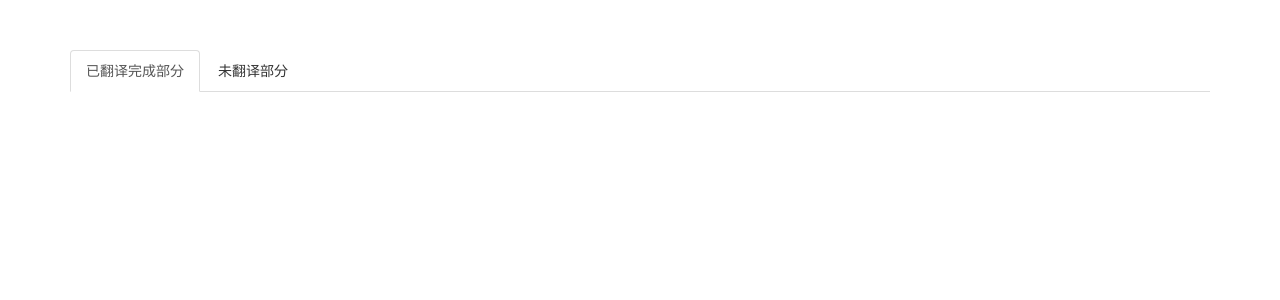
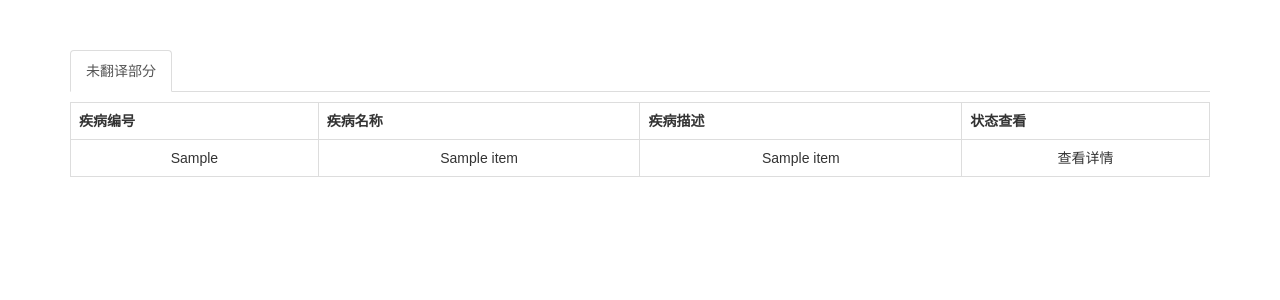
Before and after one commit to JYbioinfo/tran_web, a Flask app: template web/templates/list.html in a window 1280 px wide. Shown: the top 300 px of the page. Run offline with Flask 2, Linux system fonts and the light colour scheme; the template is opened without the code that fills it: most values are stand-ins (such as "Sample title", 1, 10 or a date in 2020); parts of the project's set-up code (start-up, migrations or seed data) failed here and were passed over.

Commit message:
页面添加完数据之后的样式细节的调整

```diff
--- a/web/templates/list.html
+++ b/web/templates/list.html
@@ -13,37 +13,30 @@
 <div class="container">
   <div class="list">
     <ul id="myTab" class="nav nav-tabs">
-      <li class="active"><a href="#home" data-toggle="tab">已翻译完成部分</a></li>
-      <li><a href="#ios" data-toggle="tab">未翻译部分</a></li>
+{#      <li><a href="#home" data-toggle="tab">已翻译完成部分</a></li>#}
+      <li class="active"><a href="#ios" data-toggle="tab">未翻译部分</a></li>
     </ul>
-    <!--<div id="myTabContent" class="tab-content">-->
-      <!--&lt;!&ndash; 已翻译完成部分 start &ndash;&gt;-->
-      <!--<div class="tab-pane fade in active top10" id="home">-->
-        <!--<table class="table table-bordered table-hover">-->
-          <!--<tr>-->
-            <!--<th scope="col">疾病编号</th>-->
-            <!--<th scope="col">疾病名称</th>-->
-            <!--<th scope="col">疾病描述</th>-->
-            <!--<th scope="col">状态查看</th>-->
-          <!--</tr>-->
-          <!--<tr>-->
-            <!--<td>编号1{{task_list[0]["disease_id"]}}</td>-->
-            <!--<td>名称1{{task_list[0]["disease_name"]}}</td>-->
-            <!--<td>描述1{{task_list[0]["disease_name_zn"]}}</td>-->
-            <!--<td><a href="" title="">查看详情</a></td>-->
-          <!--</tr>-->
-          <!--<tr>-->
-            <!--<td>编号2</td>-->
-            <!--<td>名称2</td>-->
-            <!--<td>描述2</td>-->
-            <!--<td><a href="" title="">查看详情</a></td>-->
-          <!--</tr>-->
-        <!--</table>-->
-      <!--</div>-->
-      <!--&lt;!&ndash; 已翻译完成部分 end &ndash;&gt;-->
-
+    <div id="myTabContent" class="tab-content">
+      <!--已翻译完成部分 start -->
+{#      <div class="tab-pane fade top10" id="home">#}
+{#        <table class="table table-bordered table-hover">#}
+{#          <tr>#}
+{#            <th scope="col">疾病编号</th>#}
+{#            <th scope="col">疾病名称</th>#}
+{#            <th scope="col">疾病描述</th>#}
+{#            <th scope="col">状态查看</th>#}
+{#          </tr>#}
+{#          <tr>#}
+{#            <td>{{task_list[0]["disease_id"]}}</td>#}
+{#            <td>{{task_list[0]["disease_name"]}}</td>#}
+{#            <td>{{task_list[0]["disease_name_zn"]}}</td>#}
+{#            <td><a href="" title="">查看详情</a></td>#}
+{#          </tr>#}
+{#        </table>#}
+{#      </div>#}
+      <!--已翻译完成部分 end -->
       <!-- 未翻译部分 start -->
-      <div class="tab-pane fade top10" id="ios">
+      <div class="tab-pane fade in active top10" id="ios">
         <table class="table table-bordered table-hover">
             <tr>
                 <th scope="col">疾病编号</th>
@@ -51,12 +44,11 @@
                 <th scope="col">疾病描述</th>
                 <th scope="col">状态查看</th>
             </tr>
-
             {%for item in task_list%}
-          <tr align="center" bgcolor="#7fffd4" border="1" cellpadding="10">
+            <tr align="center" border="1" cellpadding="10">
                 <td>{{item["sys_no"]}}</td>
-                <td>{{item["disease_name"]}}</td>>
-                <td>{{item["disease_name_zn"]}}</td>>
+                <td>{{ item["disease_name"] }}</td>
+                <td>{{ item["disease_name_zn"] }}</td>
                 <td><a href="/tasks/{{ item['sys_no'] }}" title="">查看详情</a></td>
             </tr>
             {%endfor%}
--- a/web/templates/listShow.html
+++ b/web/templates/listShow.html
@@ -21,7 +21,8 @@
       <tr>
         <th scope="row">疾病名称：</th>
         <td>{{info["disease_name"]}}</td>
-        <td><textarea class="form-control" id="name_zh" name="" cols="" rows="">{{info["disease_name_zn"]}}</textarea></td>
+{#        <td><textarea class="form-control" id="name_zh" name="" cols="" rows="">{{info["disease_name_zn"]}}</textarea></td>#}
+        <td><input class="form-control" id="name_zh"  name="" type="text" value="{{info["disease_name_zn"]}}" /></td>
       </tr>
       <tr>
         <th scope="row">疾病描述：</th>
```
Lines whose indentation alone changed are shown as unchanged.
